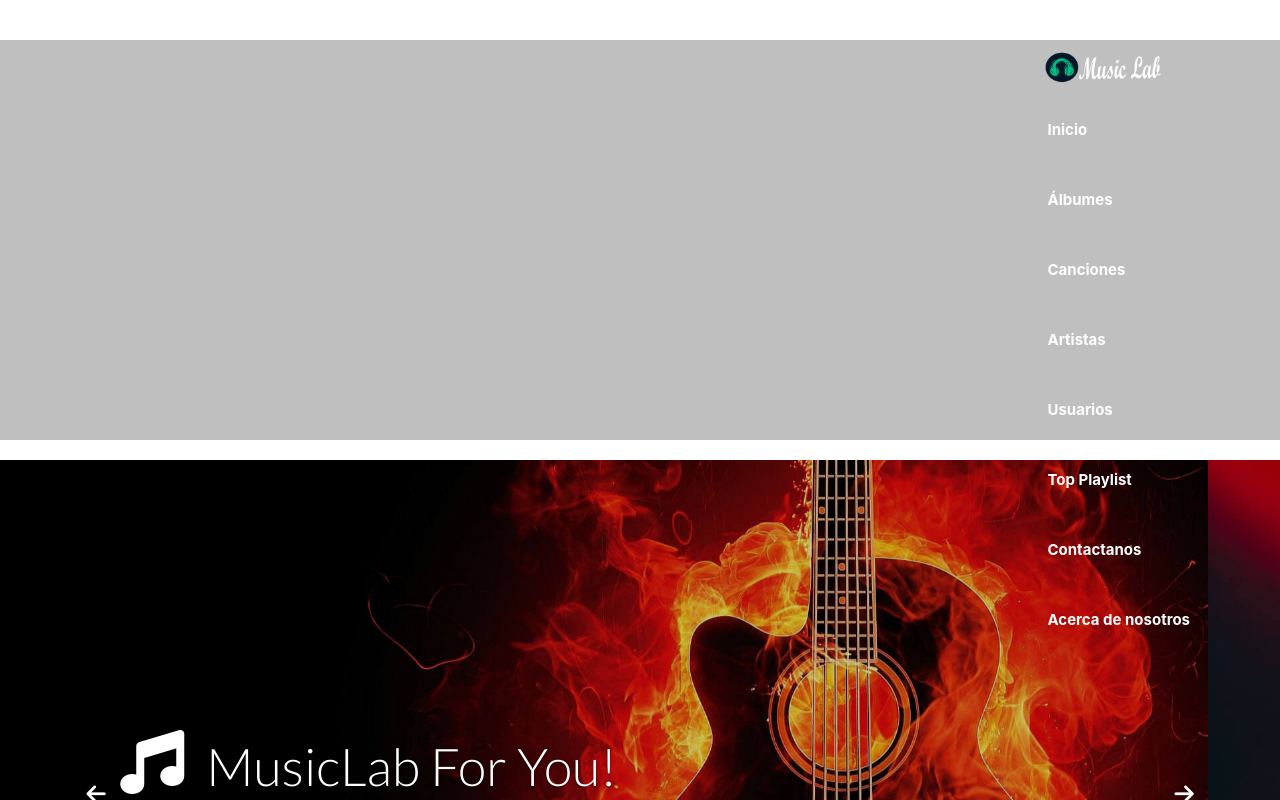
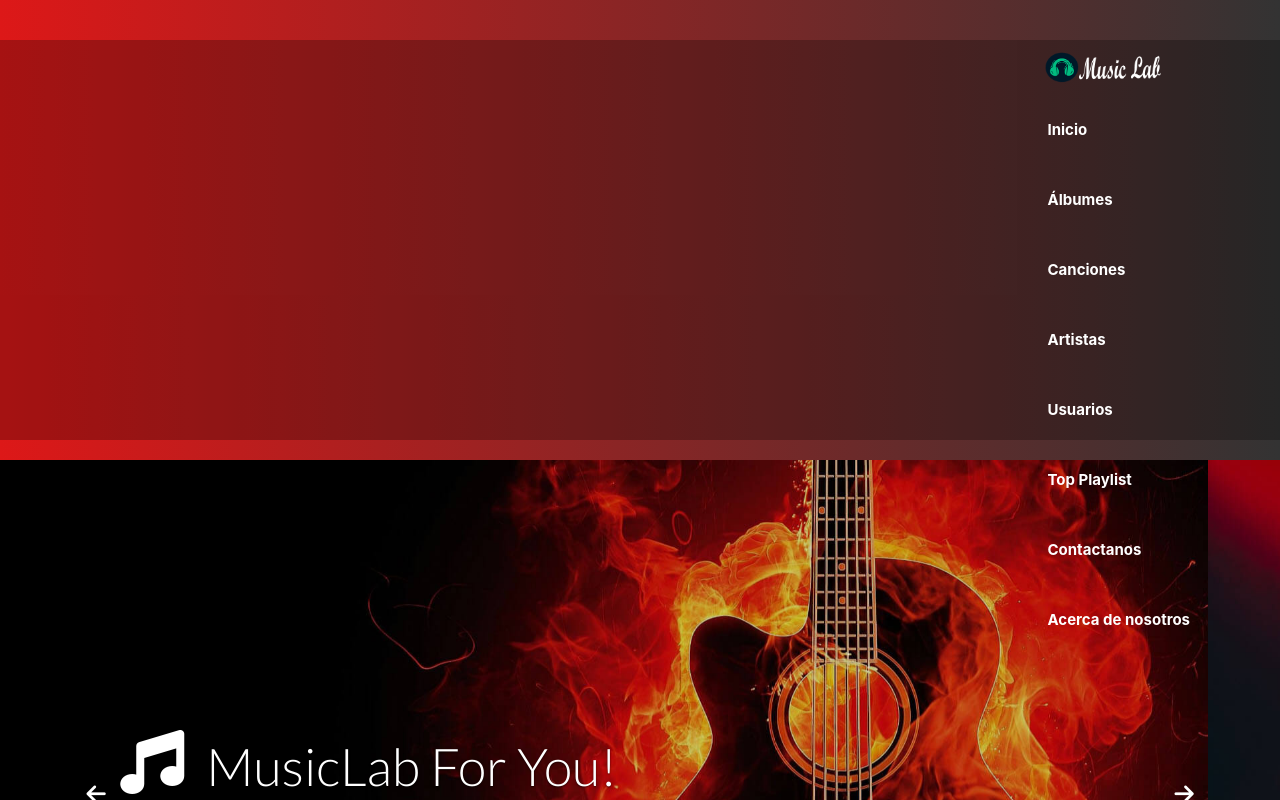
Before and after one commit to SOR7O/MusicaLabSH, an Angular app: page /Home in a window 1280 px wide. Shown: the top 800 px of the page. Built offline with nearby package versions, Linux system fonts and the light colour scheme.

Commit message:
modificando diseño

```diff
--- a/src/app/app.component.scss
+++ b/src/app/app.component.scss
@@ -0,0 +1,4 @@
+.text-color{
+    background-color: black;
+    opacity: 0.73;
+}
--- a/src/styles.scss
+++ b/src/styles.scss
@@ -1 +1,7 @@
 /* You can add global styles to this file, and also import other style files */
+body{
+    background: #333333;  /* fallback for old browsers */
+    background: -webkit-linear-gradient(to right, #dd1818, #333333);  /* Chrome 10-25, Safari 5.1-6 */
+    background: linear-gradient(to right, #dd1818, #333333); /* W3C, IE 10+/ Edge, Firefox 16+, Chrome 26+, Opera 12+, Safari 7+ */
+
+}
```
